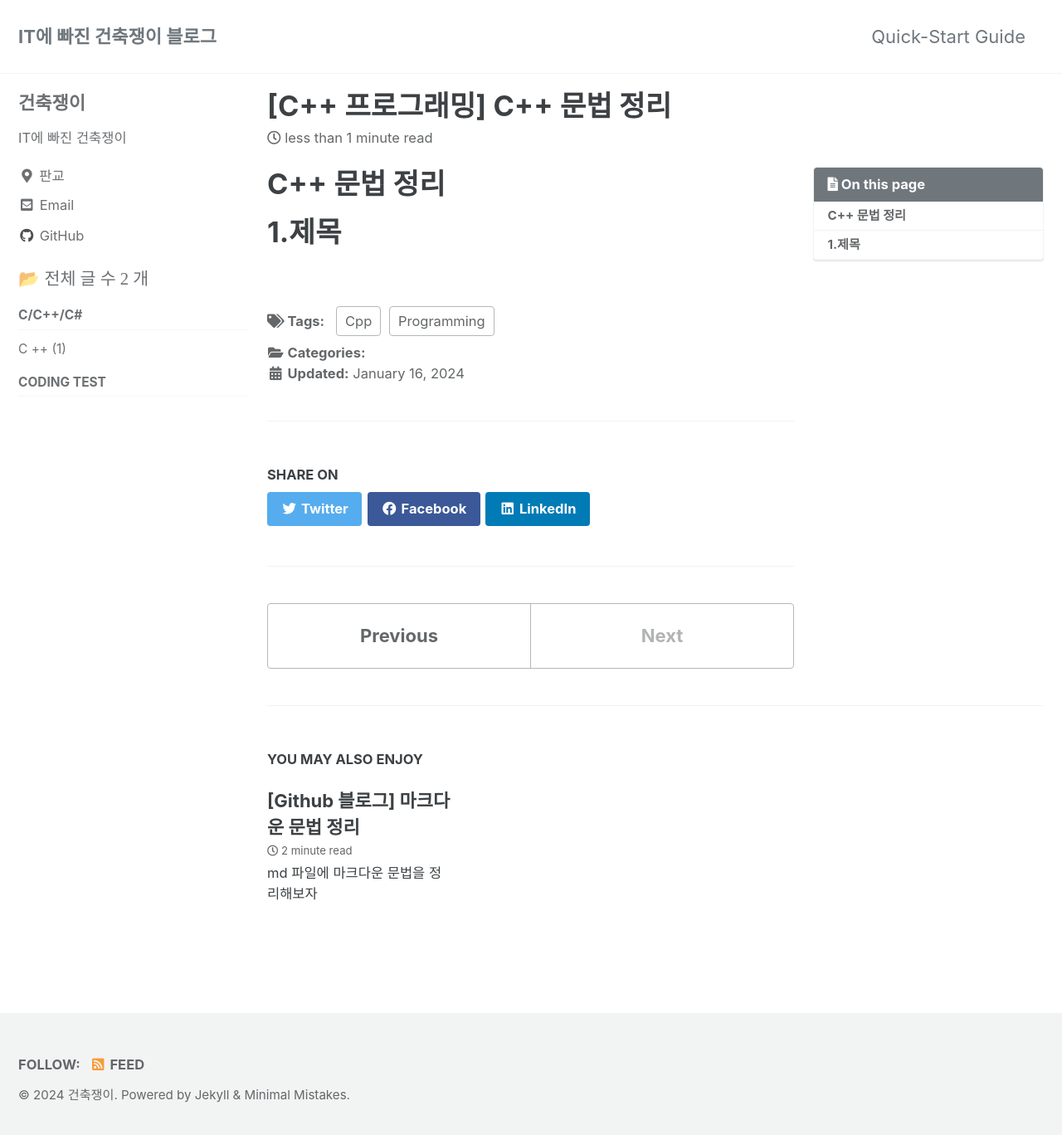
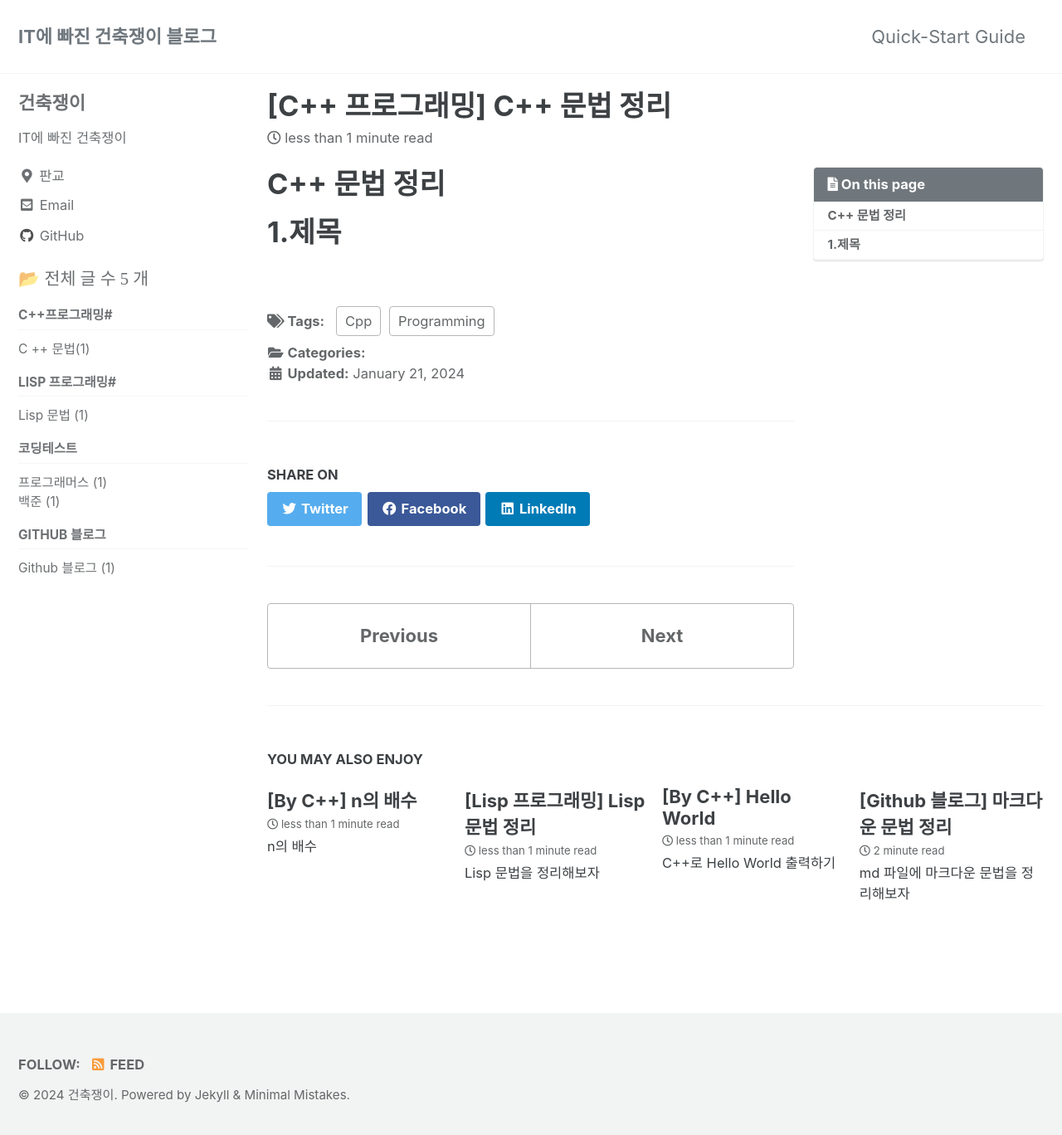
Before and after one commit to Gunchukzae/gunchukzae.github.io, a Jekyll site: the page built from _posts/2024-01-21-Cpp.md, in a window 1280 px wide and 1376 px high. Shown: the top 1368 px of the window at 83% size. Built offline with Jekyll 4.4.1, drawn with Linux system fonts in a browser that asks for light colours; cached includes are drawn as plain includes.

Commit message:
category

```diff
--- a/_includes/nav_list_main
+++ b/_includes/nav_list_main
@@ -12,32 +12,31 @@
       </li>
       <li>
         <!--span 태그로 카테고리들을 크게 분류 ex) C/C++/C#-->
-        <span class="nav__sub-title">C/C++/C#</span>
+        <span class="nav__sub-title">C++프로그래밍#</span>
             <!--ul 태그로 같은 카테고리들 모아둔 페이지들 나열-->
             <ul>
                 <!--Cpp 카테고리 글들을 모아둔 페이지인 /categories/cpp 주소의 글로 링크 연결-->
                 <!--category[1].size 로 해당 카테고리를 가진 글의 개수 표시-->
                 {% for category in site.categories %}
                     {% if category[0] == "Cpp" %}
-                        <li><a href="/categories/cpp" class="">C ++ ({{category[1].size}})</a></li>
+                        <li><a href="/categories/cpp" class="">C ++ 문법({{category[1].size}})</a></li>
                     {% endif %}
                 {% endfor %}
             </ul>
+
+        <span class="nav__sub-title">LISP 프로그래밍#</span>
+            <!--ul 태그로 같은 카테고리들 모아둔 페이지들 나열-->
             <ul>
+                <!--Cpp 카테고리 글들을 모아둔 페이지인 /categories/cpp 주소의 글로 링크 연결-->
+                <!--category[1].size 로 해당 카테고리를 가진 글의 개수 표시-->
                 {% for category in site.categories %}
-                    {% if category[0] == "STL" %}
-                        <li><a href="/categories/stl" class="">C++ STL & 표준 ({{category[1].size}})</a></li>
+                    {% if category[0] == "Lisp" %}
+                        <li><a href="/categories/lisp" class="">Lisp 문법 ({{category[1].size}})</a></li>
                     {% endif %}
                 {% endfor %}
             </ul>
-        <span class="nav__sub-title">Coding Test</span>
-            <ul>
-                {% for category in site.categories %}
-                    {% if category[0] == "Algorithm" %}
-                        <li><a href="/categories/algorithm" class="">알고리즘 구현 (with C++) ({{category[1].size}})</a></li>
-                    {% endif %}
-                {% endfor %}
-            </ul>
+
+        <span class="nav__sub-title">코딩테스트</span>
             <ul>
                 {% for category in site.categories %}
                     {% if category[0] == "Programmers" %}
@@ -45,6 +44,25 @@
                     {% endif %}
                 {% endfor %}
             </ul>
+
+            <ul>
+                {% for category in site.categories %}
+                    {% if category[0] == "Baekjoon" %}
+                        <li><a href="/categories/baekjoon" class="">백준 ({{category[1].size}})</a></li>
+                    {% endif %}
+                {% endfor %}
+            </ul>
+
+
+        <span class="nav__sub-title">Github 블로그</span>
+            <ul>
+                {% for category in site.categories %}
+                    {% if category[0] == "Blog" %}
+                        <li><a href="/categories/blog" class="">Github 블로그 ({{category[1].size}})</a></li>
+                    {% endif %}
+                {% endfor %}
+            </ul>
+
       </li>
   </ul>
 </nav>
--- /dev/null
+++ b/_posts/2024-01-21-Baekjoon.md
@@ -0,0 +1,21 @@
+---
+title:  "[By C++] Hello World"
+excerpt: "C++로 Hello World 출력하기"
+
+categories:
+  - Baekjoon
+tags:
+  - [CodingTest, Baekjoon]
+
+toc: true
+toc_sticky: true
+
+date: 2024-01-21
+last_modified_at: 2024-01-21
+---
+
+
+# Hello World
+
+1.문제
+=============
--- a/_posts/2024-01-21-Cpp.md
+++ b/_posts/2024-01-21-Cpp.md
@@ -10,8 +10,8 @@ tags:
 toc: true
 toc_sticky: true
 
-date: 2024-01-16
-last_modified_at: 2024-01-16
+date: 2024-01-21
+last_modified_at: 2024-01-21
 ---
 
 
--- /dev/null
+++ b/_posts/2024-01-21-Lisp.md
@@ -0,0 +1,21 @@
+---
+title:  "[Lisp 프로그래밍] Lisp 문법 정리"
+excerpt: "Lisp 문법을 정리해보자"
+
+categories:
+  - Lisp
+tags:
+  - [Lisp, Programming]
+
+toc: true
+toc_sticky: true
+
+date: 2024-01-21
+last_modified_at: 2024-01-21
+---
+
+
+# LISP 문법 정리
+
+1.제목
+=============
```
Also changed, not shown: _posts/2024-01-21-Programmers.md (added, +21 -0 lines), docs/_pages/categories/category-baekjoon.md (added, +11 -0 lines), docs/_pages/categories/category-lisp.md (added, +11 -0 lines), docs/_pages/categories/category-programmers.md (added, +11 -0 lines).
